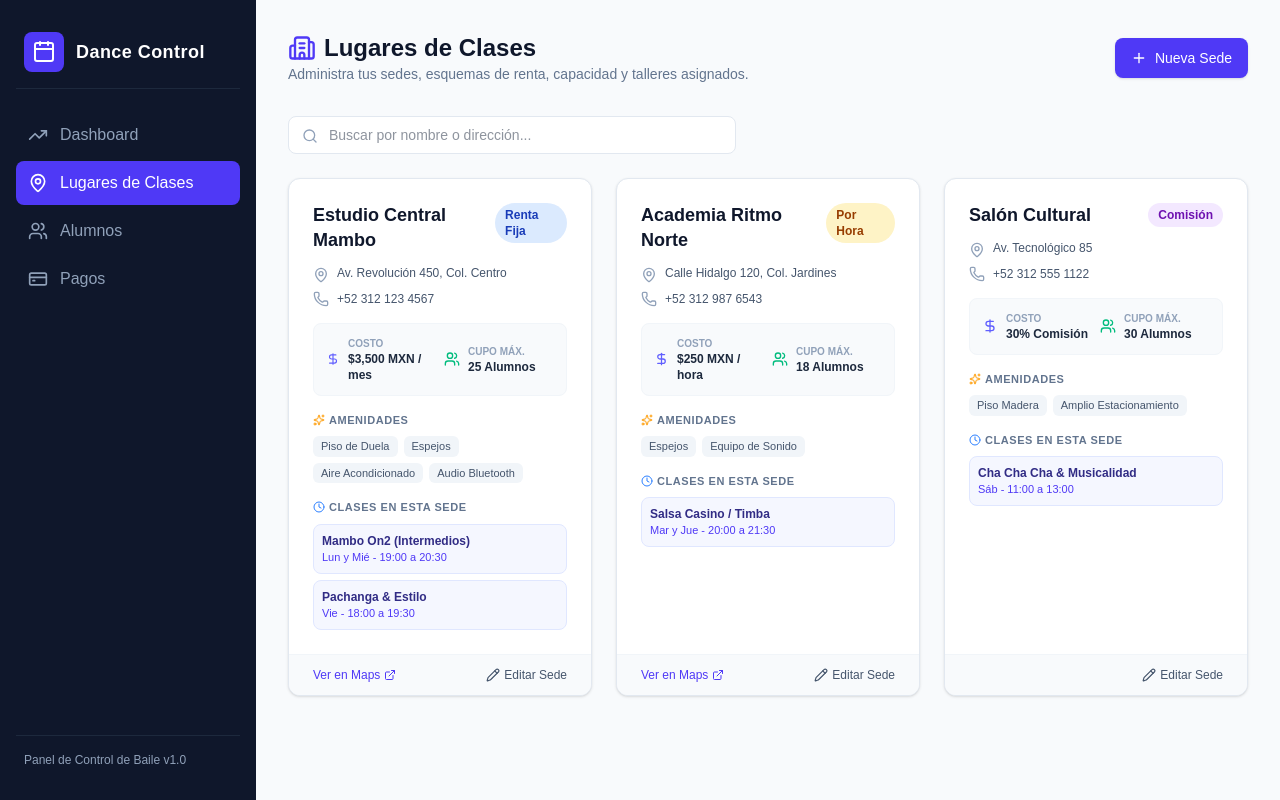
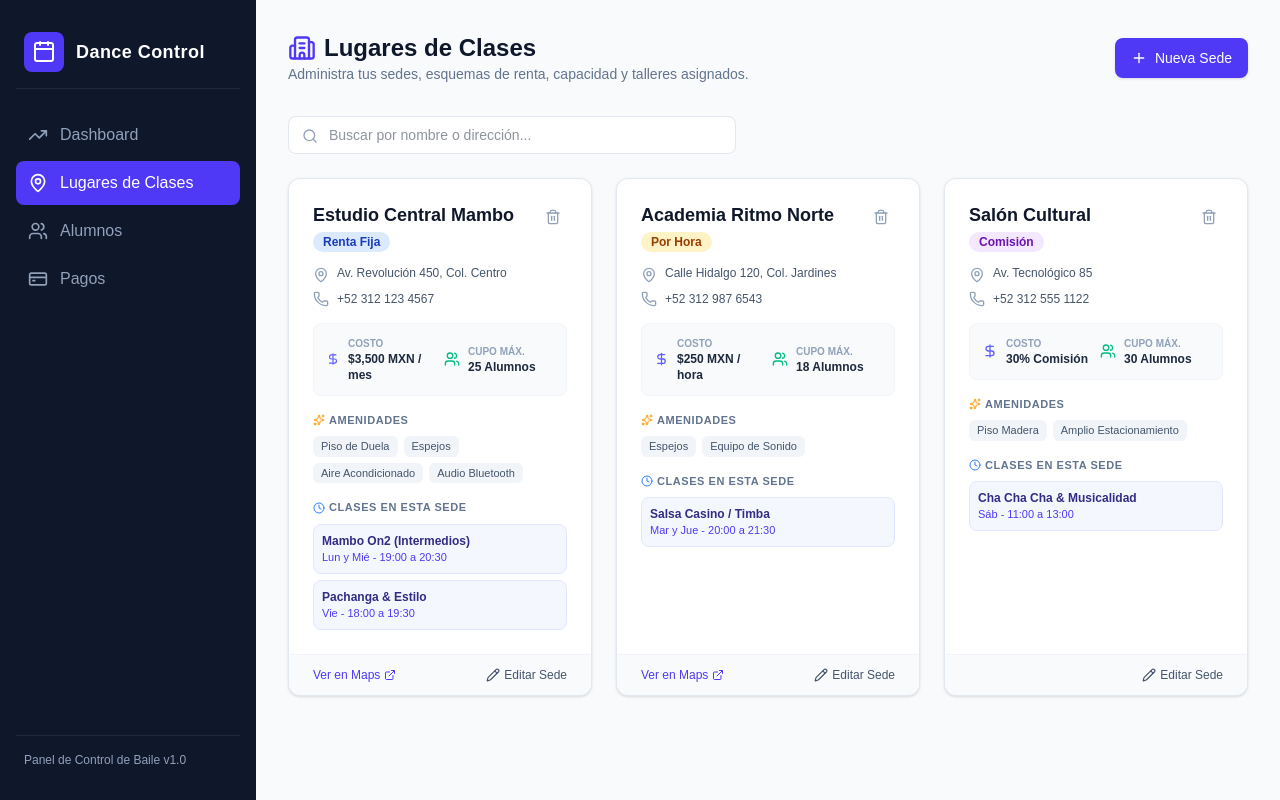
Before and after one commit to luisiy01/mambo_technique, a Next.js app: page /dashboard/locations in a window 1280 px wide. Built offline with nearby package versions, Linux system fonts and the light colour scheme.

Commit message:
eliminar estudio o lugar de clase

```diff
--- a/app/components/LocationsContent.tsx
+++ b/app/components/LocationsContent.tsx
@@ -13,7 +13,9 @@ import {
   Sparkles,
   Search,
   Building2,
-  Pencil
+  Pencil,
+  Trash2,
+  AlertTriangle
 } from 'lucide-react';
 
 export interface LocationItem {
@@ -77,8 +79,13 @@ const INITIAL_LOCATIONS: LocationItem[] = [
 export function LocationsContent() {
   const [locations, setLocations] = useState<LocationItem[]>(INITIAL_LOCATIONS);
   const [searchTerm, setSearchTerm] = useState('');
+
+  // Estado para Modal de Registro / Edición
   const [isModalOpen, setIsModalOpen] = useState(false);
   const [editingId, setEditingId] = useState<string | null>(null);
+
+  // Estado para Modal de Confirmación de Eliminación
+  const [locationToDelete, setLocationToDelete] = useState<LocationItem | null>(null);
 
   // Estado del Formulario
   const [formData, setFormData] = useState({
@@ -135,7 +142,6 @@ export function LocationsContent() {
       .filter(Boolean);
 
     if (editingId) {
-      // Actualizar sede existente
       setLocations(prev =>
         prev.map(loc =>
           loc.id === editingId
@@ -153,7 +159,6 @@ export function LocationsContent() {
         )
       );
     } else {
-      // Crear nueva sede
       const newLoc: LocationItem = {
         id: Date.now().toString(),
         name: formData.name,
@@ -169,6 +174,14 @@ export function LocationsContent() {
     }
 
     setIsModalOpen(false);
+  };
+
+  // Confirmar y eliminar sede
+  const handleConfirmDelete = () => {
+    if (locationToDelete) {
+      setLocations(prev => prev.filter(loc => loc.id !== locationToDelete.id));
+      setLocationToDelete(null);
+    }
   };
 
   const getRentBadgeColor = (type: LocationItem['rentType']) => {
@@ -225,14 +238,25 @@ export function LocationsContent() {
             className="bg-white rounded-xl shadow-sm border border-slate-200 hover:shadow-md transition-shadow flex flex-col justify-between overflow-hidden"
           >
             <div className="p-6">
-              <div className="flex justify-between items-start mb-3">
+              {/* Encabezado Tarjeta con Botón Eliminar */}
+              <div className="flex justify-between items-start mb-3 gap-2">
+                <div>
                   <h3 className="font-bold text-lg text-slate-900 leading-snug">{loc.name}</h3>
-                <span className={`text-xs font-semibold px-2.5 py-1 rounded-full ${getRentBadgeColor(loc.rentType)}`}>
+                  <span className={`inline-block mt-1 text-xs font-semibold px-2.5 py-0.5 rounded-full ${getRentBadgeColor(loc.rentType)}`}>
                     {loc.rentType === 'FIXED' && 'Renta Fija'}
                     {loc.rentType === 'HOURLY' && 'Por Hora'}
                     {loc.rentType === 'PERCENTAGE' && 'Comisión'}
                     {loc.rentType === 'FREE' && 'Sin Costo'}
                   </span>
+                </div>
+
+                <button
+                  onClick={() => setLocationToDelete(loc)}
+                  title="Eliminar sede"
+                  className="p-1.5 text-slate-400 hover:text-red-600 hover:bg-red-50 rounded-lg transition-colors shrink-0"
+                >
+                  <Trash2 className="h-4 w-4" />
+                </button>
               </div>
 
               <div className="space-y-2 text-xs text-slate-600 mb-4">
@@ -299,7 +323,7 @@ export function LocationsContent() {
               </div>
             </div>
 
-            {/* Acciones */}
+            {/* Acciones del pie de la tarjeta */}
             <div className="bg-slate-50 px-6 py-3 border-t border-slate-100 flex items-center justify-between text-xs">
               {loc.googleMapsUrl ? (
                 <a
@@ -433,6 +457,37 @@ export function LocationsContent() {
           </div>
         </div>
       )}
+
+      {/* Modal de Confirmación de Eliminación */}
+      {locationToDelete && (
+        <div className="fixed inset-0 bg-slate-900/40 backdrop-blur-sm flex items-center justify-center p-4 z-50">
+          <div className="bg-white rounded-xl max-w-sm w-full p-6 shadow-xl border border-slate-200 text-center">
+            <div className="w-12 h-12 bg-red-100 text-red-600 rounded-full flex items-center justify-center mx-auto mb-4">
+              <AlertTriangle className="h-6 w-6" />
+            </div>
+            <h3 className="text-base font-bold text-slate-900 mb-2">
+              ¿Eliminar "{locationToDelete.name}"?
+            </h3>
+            <p className="text-xs text-slate-500 mb-6">
+              Esta acción eliminará la sede de tu lista. ¿Estás seguro de continuar?
+            </p>
+            <div className="flex gap-3 justify-center">
+              <button
+                onClick={() => setLocationToDelete(null)}
+                className="w-full py-2 border text-slate-600 rounded-lg text-xs font-semibold hover:bg-slate-50 transition-colors"
+              >
+                Cancelar
+              </button>
+              <button
+                onClick={handleConfirmDelete}
+                className="w-full py-2 bg-red-600 text-white rounded-lg text-xs font-semibold hover:bg-red-700 transition-colors"
+              >
+                Sí, eliminar
+              </button>
+            </div>
+          </div>
+        </div>
+      )}
     </main>
   );
 }
```
Lines whose indentation alone changed are shown as unchanged.
